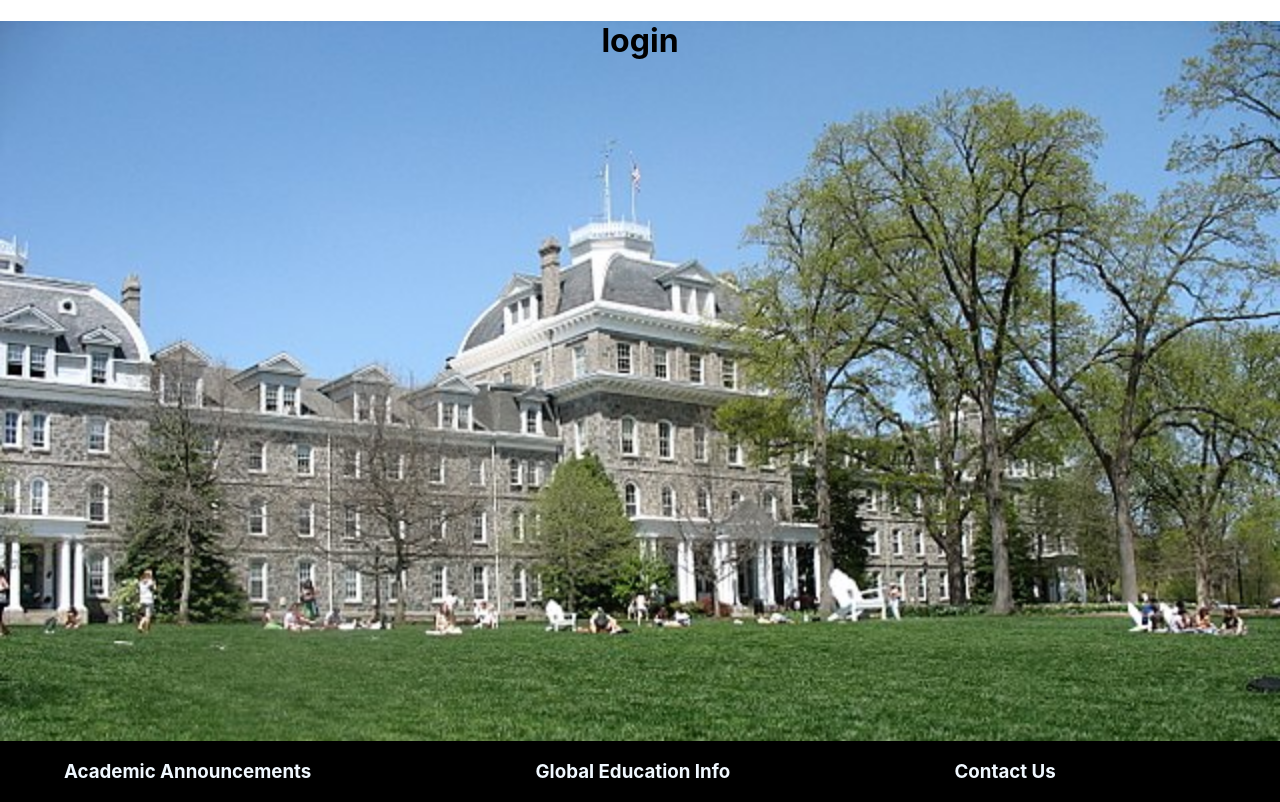
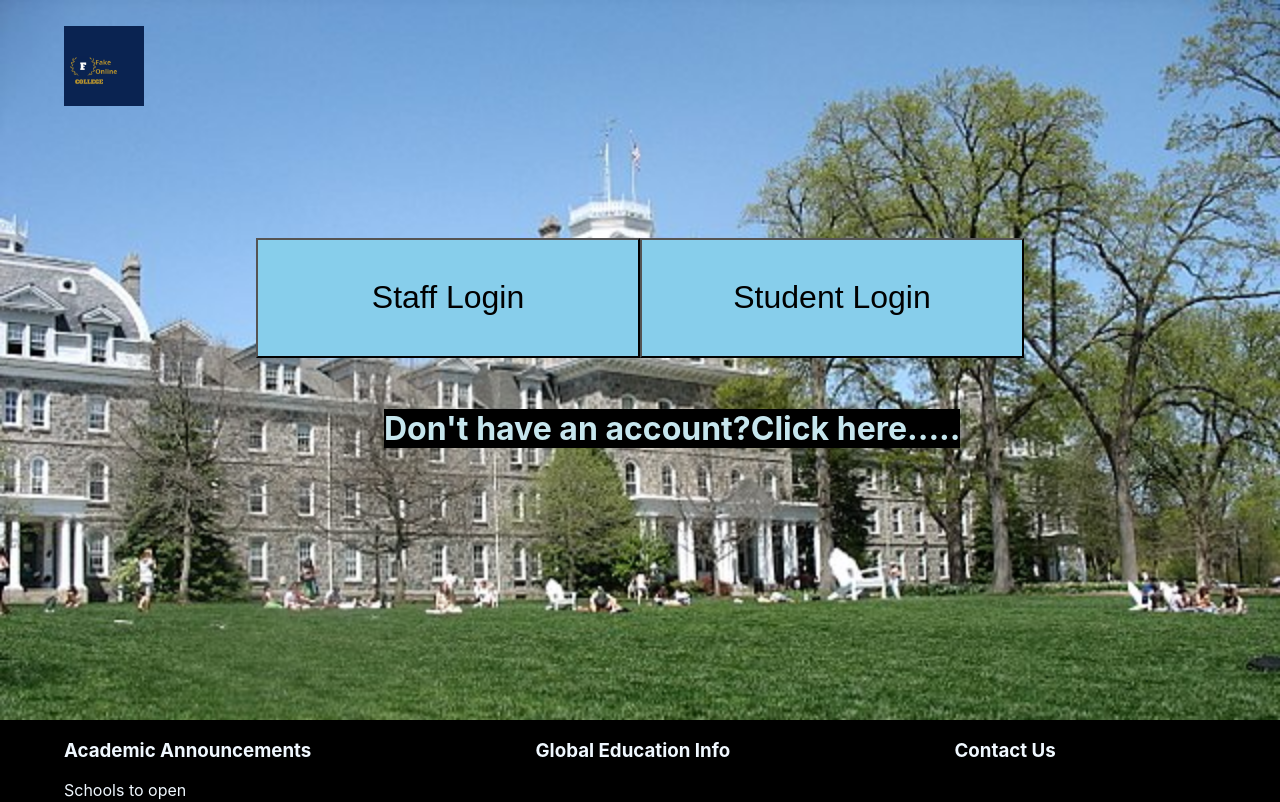
Before and after one commit to KudahShambare/My-College, a React (Create React App) app in the folder Frontend/my-college/: page /login in a window 1280 px wide. Shown: the top 802 px of the page. Built offline with nearby package versions, Linux system fonts and the light colour scheme.

Commit message:
mORE PAGES ADDED

```diff
--- a/Frontend/my-college/src/App.css
+++ b/Frontend/my-college/src/App.css
@@ -17,7 +17,7 @@
   float: bottom;
 }
 
-#homeButtons{
+.navButtons{
   margin-top:50vh;
   margin-left:20%;
   margin-top: 10%;
@@ -28,6 +28,7 @@ button{
   height:15vh;
   width:30vw;
   font-size: xx-large;
+  margin-bottom: 5%;
 
 }
 h1{
@@ -43,7 +44,16 @@ h1{
  margin-top:0
 }
 
+/*Login*/
+.noAccount{
+  margin-left: 30%;
+  font-size: xx-large;
+  color:rgb(198, 230, 238);
+  font-weight: bold;
+  background-color: black;
+  text-decoration: none;
 
+}
 /*Footer*/
 #footer{
   background-color:black;
--- a/Frontend/my-college/src/App.js
+++ b/Frontend/my-college/src/App.js
@@ -3,7 +3,9 @@ import Home from "../src/Pages/Home.js"
 import {Switch,Route,BrowserRouter} from "react-router-dom";
 import Courses from '../src/Pages/Courses';
 import Enrollments from "../src/Pages/Enrollments"
-import LogIn from "../src/Pages/LogIn"
+import LogIn from "../src/Pages/LogIn";
+import StudentLogin from  "../src/Pages/StudentLogin";
+import StaffLogin from "../src/Pages/StaffLogin";
 function App() {
   return (
     <div className="App">
@@ -12,6 +14,9 @@ function App() {
         <Route  path="/courses" component={Courses}/>
         <Route  path="/enrollments" component={Enrollments}/>
         <Route  path="/login" component={LogIn}/>
+        <Route  path="/student-login" component={StudentLogin}/>
+        <Route  path="/staff-login" component={StaffLogin}/>
+        <Route  path="/courses" component={Courses}/>
 
 
       </Switch>
--- a/Frontend/my-college/src/Pages/Home.js
+++ b/Frontend/my-college/src/Pages/Home.js
@@ -23,7 +23,7 @@ const Home = () => {
         </section>
 
 
-        <section id="homeButtons">
+        <section className="navButtons">
        <Link to="/courses">
        <button> View Our Courses </button>
        </Link>
--- a/Frontend/my-college/src/Pages/LogIn.js
+++ b/Frontend/my-college/src/Pages/LogIn.js
@@ -1,10 +1,28 @@
 import React from "react";
 import Footer from "../Components/Footer.js";
+import { Link} from "react-router-dom";
+import Logo from "../Images/College.png";
+
 const LogIn=()=>{
     return(
         <>
 <div className="pages">
-    <h1>login</h1>
+<Link to="/">
+          <img src={Logo}  alt="logo" className="logo" height="400" />
+          </Link>
+<section className="navButtons">
+       <Link to="/staff-login">
+       <button> Staff Login </button>
+       </Link>
+       <Link to="/student-login">
+       <button> Student Login </button>
+
+       </Link>
+
+
+        </section>
+        <Link to="/create-account" style={{textDecoration:"none"}}><span className="noAccount">Don't have an account?Click here.....</span></Link>
+
 </div>
 <Footer/>
 </>
--- /dev/null
+++ b/Frontend/my-college/src/Pages/StaffLogin.js
@@ -0,0 +1,18 @@
+import React from "react";
+import Footer from "../Components/Footer.js";
+import { Link } from "react-router-dom";
+import Logo from "../Images/College.png";
+
+const StaffLogin = () => {
+  return (
+    <>
+      <div className="pages">
+      <Link to="/">
+          <img src={Logo}  alt="logo" className="logo" height="400" />
+          </Link>
+      </div>
+      <Footer />
+    </>
+  );
+};
+export default StaffLogin;
--- /dev/null
+++ b/Frontend/my-college/src/Pages/StudentLogin.js
@@ -0,0 +1,15 @@
+import React from "react";
+import Footer from "../Components/Footer.js";
+import { Link} from "react-router-dom";
+import Logo from "../Images/College.png";
+
+const StudentLogin=()=>{
+    return(
+        <><div className="pages">
+            <Link to="/">
+                <img src={Logo} alt="logo" className="logo" height="400" />
+            </Link>
+        </div><Footer /></>
+    )
+}
+export default StudentLogin;
```
